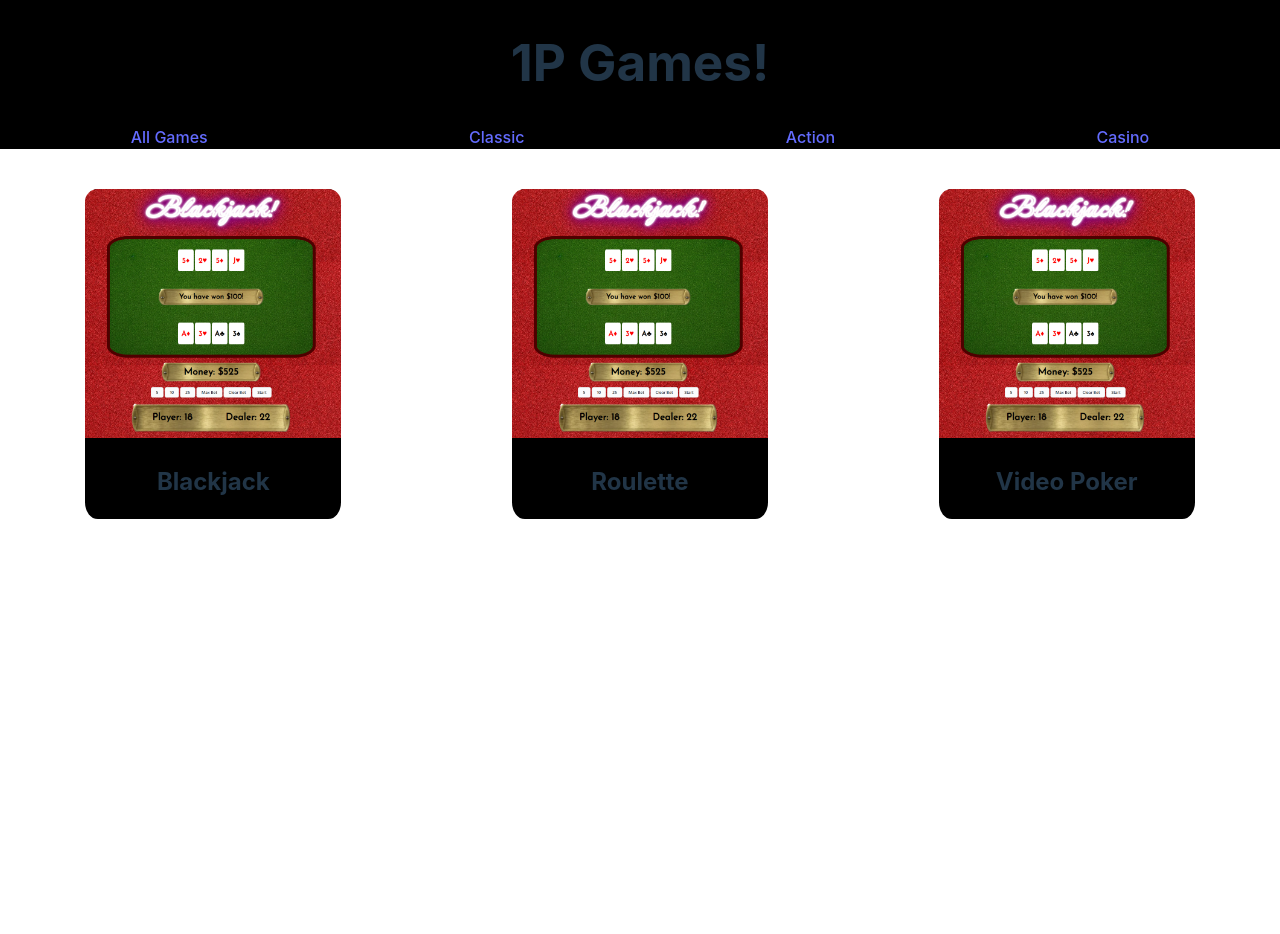
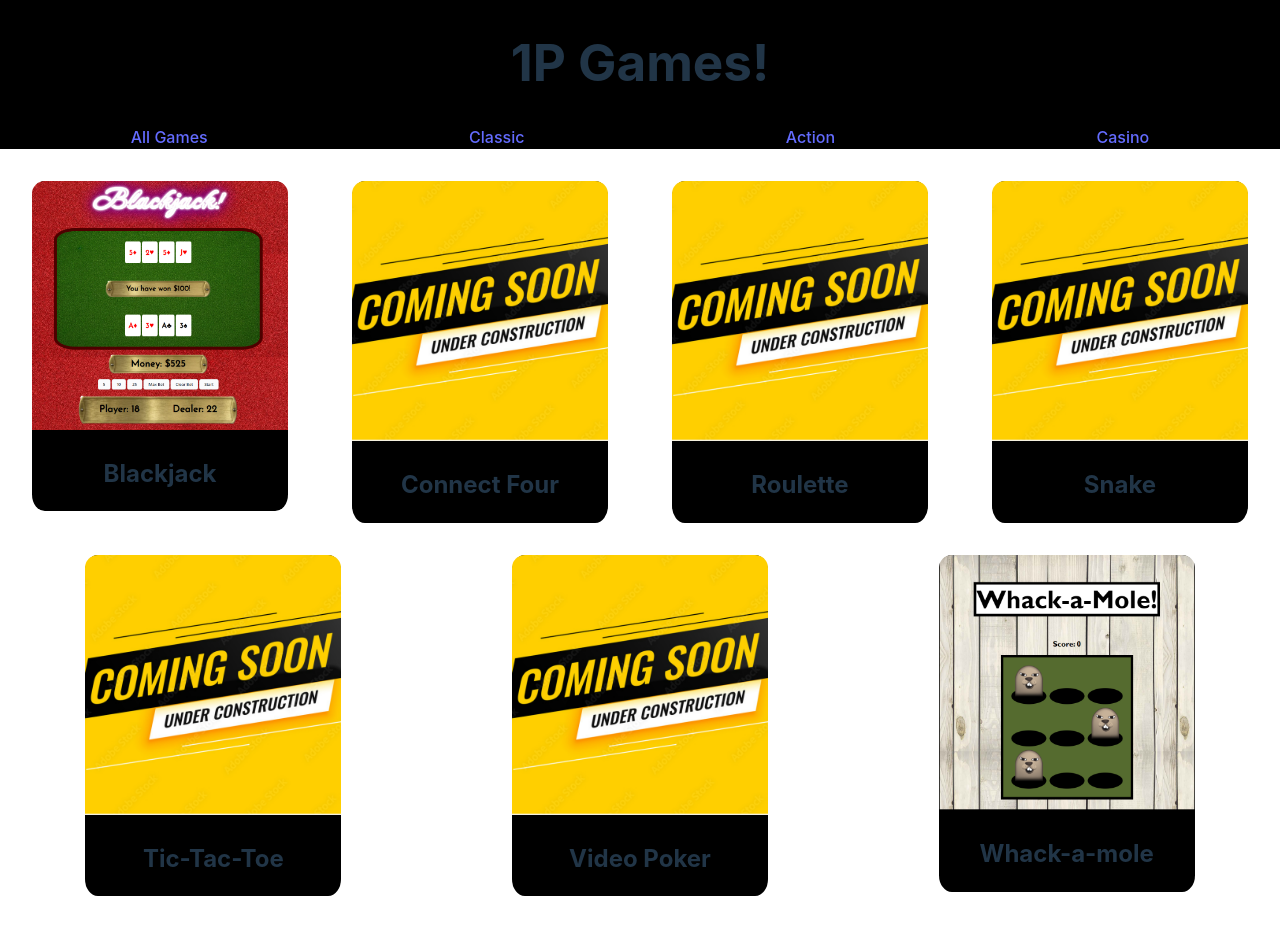
Before and after one commit to Trile16/game-site, a React (Vite) app: page / in a window 1280 px wide. Shown: the top 934 px of the page. Built offline with nearby package versions, Linux system fonts and the light colour scheme; the HTML template or start-up script is replaced by a standard one.

Commit message:
added whack-a-mole

```diff
--- a/src/Action.jsx
+++ b/src/Action.jsx
@@ -1,14 +1,14 @@
 import React from "react";
 import Card from "./Card";
-import blackjackPreview from "./assets/blackjack-image-preview.png";
+import whackAMolePreview from "./assets/whack-a-mole-image-preview.png";
 
 function Action(props) {
   return (
     <div className="game-display">
       <Card
         name="Whack-a-mole"
-        image={blackjackPreview}
-        link="https://tri-le-blackjack.netlify.app"
+        image={whackAMolePreview}
+        link="https://tri-le-whack-a-mole.netlify.app/"
       />
     </div>
   );
--- a/src/AllGames.jsx
+++ b/src/AllGames.jsx
@@ -1,6 +1,8 @@
 import React from "react";
 import { Card } from "./";
 import blackjackPreview from "./assets/blackjack-image-preview.png";
+import whackAMolePreview from "./assets/whack-a-mole-image-preview.png";
+import construction from "./assets/construction.png";
 
 function AllGames(props) {
   return (
@@ -12,15 +14,39 @@ function AllGames(props) {
       />
 
       <Card
+        name="Connect Four"
+        image={construction}
+        link="https://tri-le-blackjack.netlify.app"
+      />
+
+      <Card
         name="Roulette"
-        image={blackjackPreview}
+        image={construction}
+        link="https://tri-le-blackjack.netlify.app"
+      />
+
+      <Card
+        name="Snake"
+        image={construction}
+        link="https://tri-le-blackjack.netlify.app"
+      />
+
+      <Card
+        name="Tic-Tac-Toe"
+        image={construction}
         link="https://tri-le-blackjack.netlify.app"
       />
 
       <Card
         name="Video Poker"
-        image={blackjackPreview}
+        image={construction}
         link="https://tri-le-blackjack.netlify.app"
+      />
+
+      <Card
+        name="Whack-a-mole"
+        image={whackAMolePreview}
+        link="https://tri-le-whack-a-mole.netlify.app/"
       />
     </div>
   );
--- a/src/Card.css
+++ b/src/Card.css
@@ -2,7 +2,8 @@
   height: 20%;
   width: 20%;
   border-radius: 5%;
-  margin-top: 2.5rem;
+  margin: 2rem;
+  margin-bottom: 0;
   background-color: black;
 }
 
--- a/src/Casino.jsx
+++ b/src/Casino.jsx
@@ -1,6 +1,7 @@
 import React from "react";
 import Card from "./Card";
 import blackjackPreview from "./assets/blackjack-image-preview.png";
+import construction from "./assets/construction.png";
 
 function Casino(props) {
   return (
@@ -12,12 +13,12 @@ function Casino(props) {
       />
       <Card
         name="Roulette"
-        image={blackjackPreview}
+        image={construction}
         link="https://tri-le-blackjack.netlify.app"
       />
       <Card
         name="Video Poker"
-        image={blackjackPreview}
+        image={construction}
         link="https://tri-le-blackjack.netlify.app"
       />
     </div>
--- a/src/Classic.jsx
+++ b/src/Classic.jsx
@@ -1,25 +1,25 @@
 import React from "react";
 import Card from "./Card";
-import blackjackPreview from "./assets/blackjack-image-preview.png";
+import construction from "./assets/construction.png";
 
 function Classic(props) {
   return (
     <div className="game-display">
       <Card
         name="Tic-Tac-Toe"
-        image={blackjackPreview}
+        image={construction}
         link="https://tri-le-blackjack.netlify.app"
       />
 
       <Card
         name="Snake"
-        image={blackjackPreview}
+        image={construction}
         link="https://tri-le-blackjack.netlify.app"
       />
 
       <Card
         name="Connect Four"
-        image={blackjackPreview}
+        image={construction}
         link="https://tri-le-blackjack.netlify.app"
       />
     </div>
```
Also changed, not shown: src/assets/construction.png (added), src/assets/whack-a-mole-image-preview.png (added).
